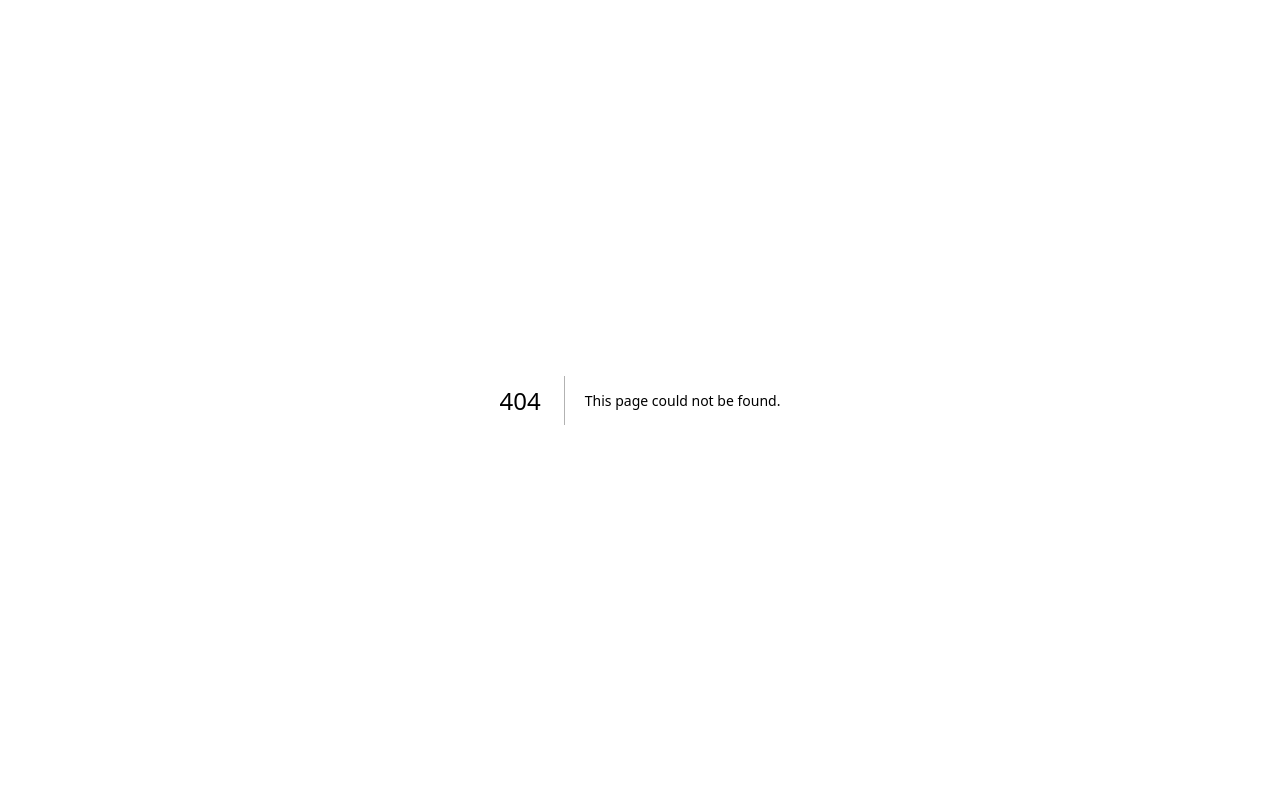
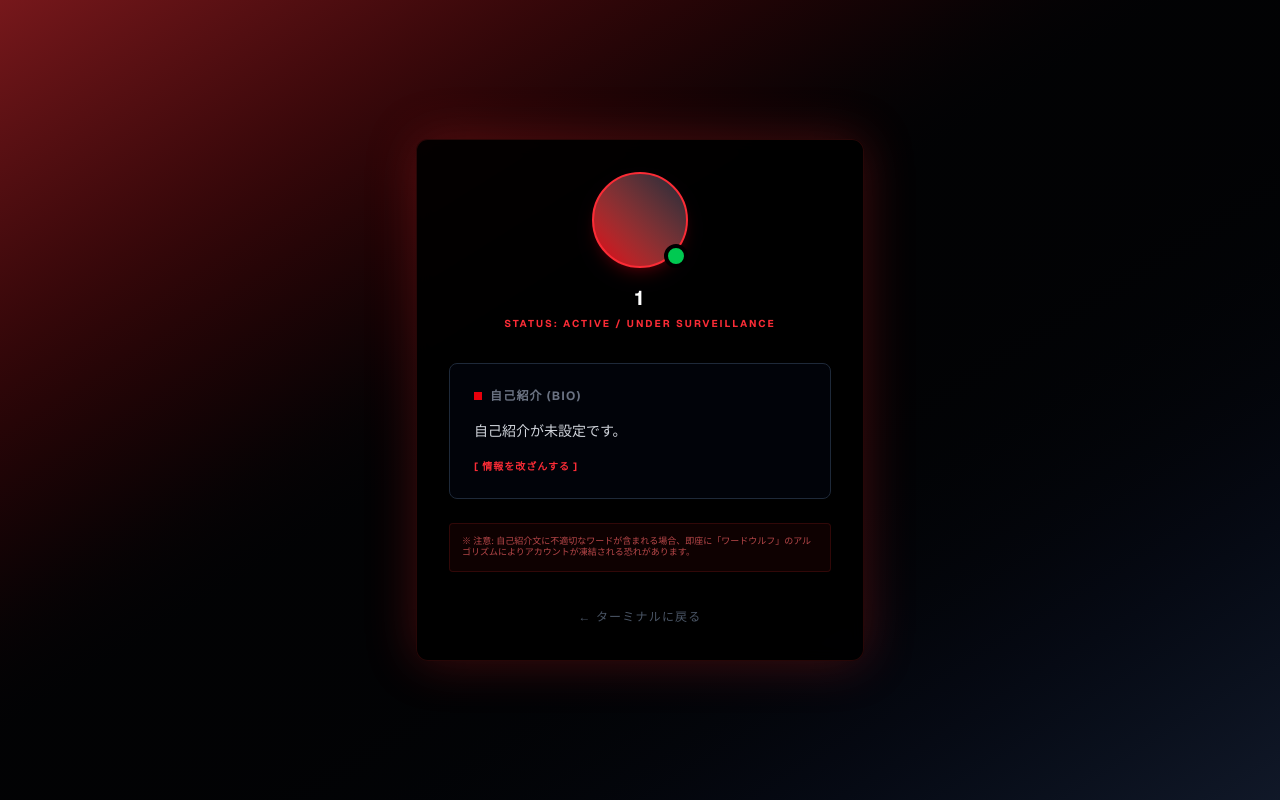
Before and after one commit to yuzuriha-nagi/geekcamp-vol16, a Next.js app in the folder frontend/: page /bio in a window 1280 px wide. Before the commit this address had no page. Built offline with nearby package versions, Linux system fonts and the light colour scheme; sample sign-in values are in the browser's storage.

Commit message:
add bio page

```diff
--- a/frontend/src/app/(auth)/login/page.tsx
+++ b/frontend/src/app/(auth)/login/page.tsx
@@ -1,7 +1,8 @@
 "use client";
 
 import { useState } from "react";
-import Image from "next/image";
+// import Image from "next/image";
+import { useRouter } from "next/navigation"; // 1. 追加
 
 // WarningIconをコンポーネント内で定義（インポートエラーを防ぐため）
 const WarningIcon = ({ className }: { className?: string }) => (
@@ -14,6 +15,7 @@ export default function Home() {
   // ステート管理
   const [username, setUsername] = useState("");
   const [password, setPassword] = useState("");
+  const router = useRouter(); // 2. ルーターの初期化
 
 const handleSubmit = async (e: React.FormEvent) => {
     e.preventDefault();
@@ -29,14 +31,20 @@ const handleSubmit = async (e: React.FormEvent) => {
       const response = await fetch("http://localhost:3001/login", {
         method: "POST",
         headers: { "Content-Type": "application/json" },
-        body: JSON.stringify(payload), // ここで新しい形式のデータを送る
+        body: JSON.stringify(payload),
       });
 
       const data = await response.json();
 
       if (response.ok) {
-        alert("ログイン成功！ワードウルフの世界へようこそ。");
-        console.log("サーバーからの返答:", data);
+        // 3. ユーザー情報をブラウザに保存（bio画面で使うため）
+        localStorage.setItem("user", JSON.stringify({
+          id: data.user.id,
+          profileText: data.user.profileText
+        }));
+
+        // 4. プロフィール画面へリダイレク
+        router.push("/bio");
       } else {
         alert(`アクセス拒否: ${data.message}`);
       }
--- /dev/null
+++ b/frontend/src/app/bio/page.tsx
@@ -0,0 +1,158 @@
+"use client";
+
+import { useState, useEffect } from "react";
+import { useRouter } from "next/navigation";
+
+    export default function BioPage() {
+    const router = useRouter();
+
+    // 状態管理
+    const [username, setUsername] = useState("");
+    const [profileText, setProfileText] = useState("");
+    const [isEditing, setIsEditing] = useState(false);
+    const [tempText, setTempText] = useState("");
+    const [isSaving, setIsSaving] = useState(false);
+
+    // 1. マウント時にlocalStorageからログイン情報を復元
+    useEffect(() => {
+    const savedUser = localStorage.getItem("user");
+    if (!savedUser) {
+        // ログイン情報がなければTOPへ強制送還
+        router.push("/");
+        return;
+    }
+    const user = JSON.parse(savedUser);
+    setUsername(user.id);
+    setProfileText(user.profileText || "自己紹介が未設定です。");
+    }, [router]);
+
+    // 編集開始
+    const handleEdit = () => {
+    setTempText(profileText);
+    setIsEditing(true);
+    };
+
+    // 保存処理
+    const handleSave = async () => {
+    setIsSaving(true);
+    try {
+        const payload = {
+        userId: username,
+        profileText: tempText,
+        };
+
+        const response = await fetch("http://localhost:3001/update-profile", {
+        method: "POST",
+        headers: { "Content-Type": "application/json" },
+        body: JSON.stringify(payload),
+        });
+
+        const data = await response.json();
+
+        if (response.ok) {
+        setProfileText(tempText);
+        // localStorageのデータも更新しておく
+        const user = JSON.parse(localStorage.getItem("user") || "{}");
+        localStorage.setItem("user", JSON.stringify({ ...user, profileText: tempText }));
+
+        setIsEditing(false);
+        alert("プロフィールの更新に成功。監視対象データが書き換えられました。");
+        } else {
+        alert(`更新拒否: ${data.message}`);
+        }
+    } catch (error) {
+        console.error("通信エラー:", error);
+        alert("サーバーとの通信に失敗しました。");
+    } finally {
+        setIsSaving(false);
+    }
+    };
+
+    // ユーザー名が決まるまで（useEffect完了まで）何も表示しないかローディングを出す
+    if (!username) return <div className="min-h-screen bg-gray-900" />;
+
+return (
+    <div className="flex min-h-screen items-center justify-center bg-gray-900 font-sans relative overflow-hidden">
+        <div className="absolute inset-0 z-0 bg-gradient-to-br from-red-900 via-black to-gray-900 opacity-90"></div>
+
+        <main className="relative z-10 w-full max-sm:mx-4 max-w-md rounded-xl bg-black/90 p-8 shadow-[0_0_50px_rgba(220,38,38,0.3)] backdrop-blur-sm border border-red-900/30">
+
+        <div className="flex flex-col items-center mb-8">
+            <div className="relative w-24 h-24 mb-4">
+            <div className="w-full h-full bg-gradient-to-tr from-red-600 to-gray-800 rounded-full flex items-center justify-center border-2 border-red-500 shadow-lg shadow-red-600/20">
+                <span className="text-4xl font-black text-white">{username[0]?.toUpperCase()}</span>
+            </div>
+            <div className="absolute bottom-0 right-0 w-6 h-6 bg-green-500 border-4 border-black rounded-full"></div>
+            </div>
+            <h1 className="text-xl font-bold text-white tracking-widest uppercase">
+            {username}
+            </h1>
+            <p className="text-[10px] text-red-500 font-bold tracking-[0.2em] mt-1">
+            STATUS: ACTIVE / UNDER SURVEILLANCE
+            </p>
+        </div>
+
+        <div className="space-y-6">
+            <div className="rounded-lg border border-gray-800 bg-gray-950/50 p-6 relative">
+            <h2 className="text-xs font-bold text-gray-500 uppercase tracking-widest mb-4 flex items-center gap-2">
+                <span className="w-2 h-2 bg-red-600"></span> 自己紹介 (BIO)
+            </h2>
+
+            {isEditing ? (
+                <div className="space-y-4">
+                <textarea
+                    value={tempText}
+                    onChange={(e) => setTempText(e.target.value)}
+                    className="w-full h-32 rounded-md border border-red-900/50 bg-black p-3 text-sm text-gray-200 focus:border-red-600 focus:ring-1 focus:ring-red-600 outline-none transition-all resize-none"
+                    placeholder="自己紹介を入力してください..."
+                />
+                <div className="flex gap-2">
+                    <button
+                    onClick={handleSave}
+                    disabled={isSaving}
+                    className="flex-1 rounded-md bg-red-600 py-2 text-xs font-bold text-white hover:bg-red-700 transition-all disabled:opacity-50"
+                    >
+                    {isSaving ? "更新中..." : "データを上書き"}
+                    </button>
+                    <button
+                    onClick={() => setIsEditing(false)}
+                    className="flex-1 rounded-md bg-gray-800 py-2 text-xs font-bold text-gray-400 hover:bg-gray-700 transition-all"
+                    >
+                    破棄
+                    </button>
+                </div>
+                </div>
+            ) : (
+                <div className="group">
+                <p className="text-sm text-gray-300 leading-relaxed mb-4">
+                    {profileText}
+                </p>
+                <button
+                    onClick={handleEdit}
+                    className="text-[10px] font-bold text-red-500 hover:text-red-400 uppercase tracking-widest transition-colors flex items-center gap-1"
+                >
+                    [ 情報を改ざんする ]
+                </button>
+                </div>
+            )}
+            </div>
+
+            <div className="bg-red-950/20 border border-red-900/30 rounded p-3">
+            <p className="text-[9px] text-red-400/70 leading-tight">
+                ※ 注意: 自己紹介文に不適切なワードが含まれる場合、即座に「ワードウルフ」のアルゴリズムによりアカウントが凍結される恐れがあります。
+            </p>
+            </div>
+        </div>
+
+        <div className="mt-8 text-center">
+            <button
+            onClick={() => router.push("/")}
+            className="text-xs text-gray-600 hover:text-gray-400 transition-colors tracking-widest uppercase"
+        >
+            ← ターミナルに戻る
+            </button>
+        </div>
+        </main>
+    </div>
+    );
+}
```
Also changed, not shown: 1 other file (tests, documents, lock files or other folders).
